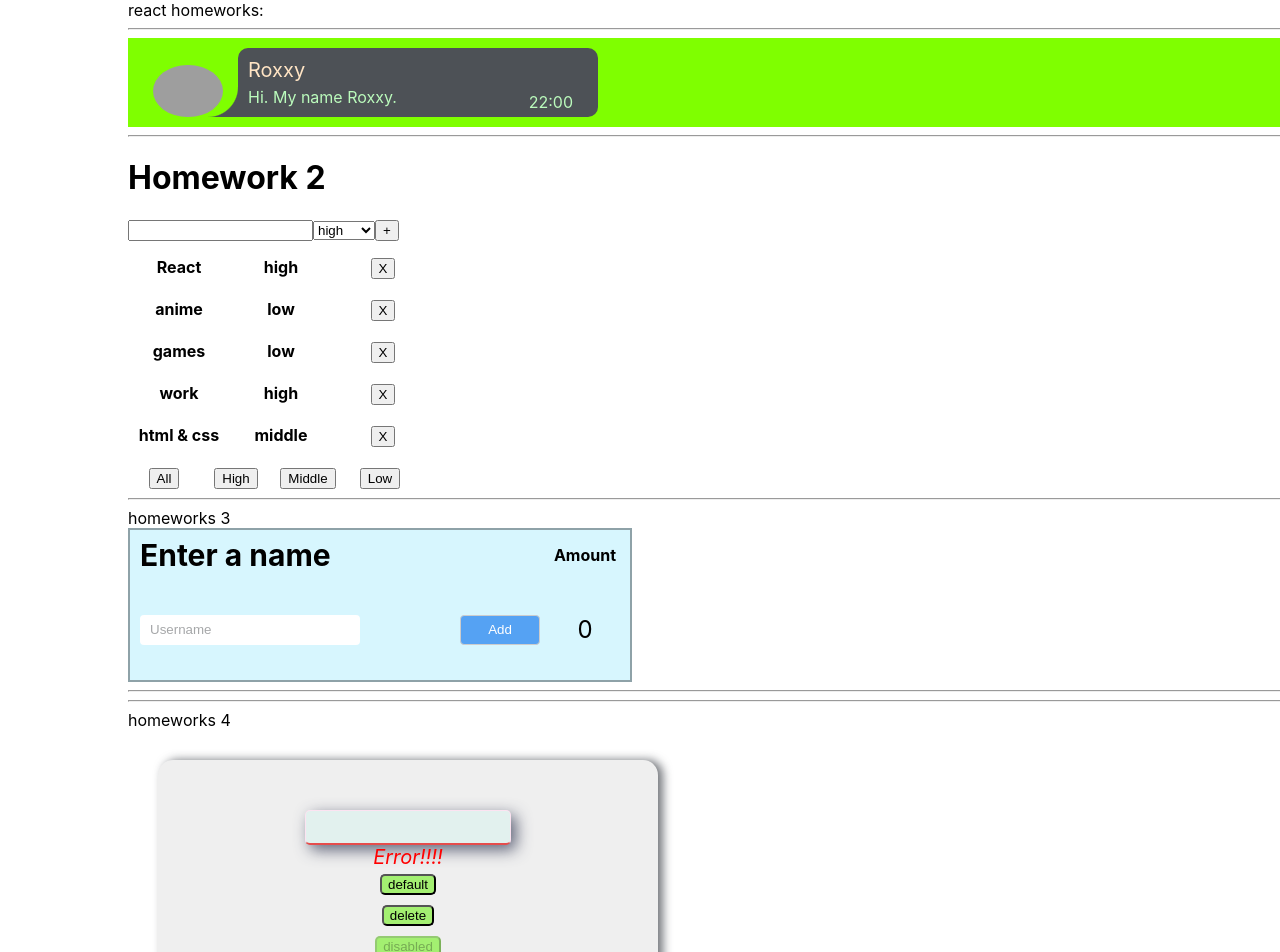
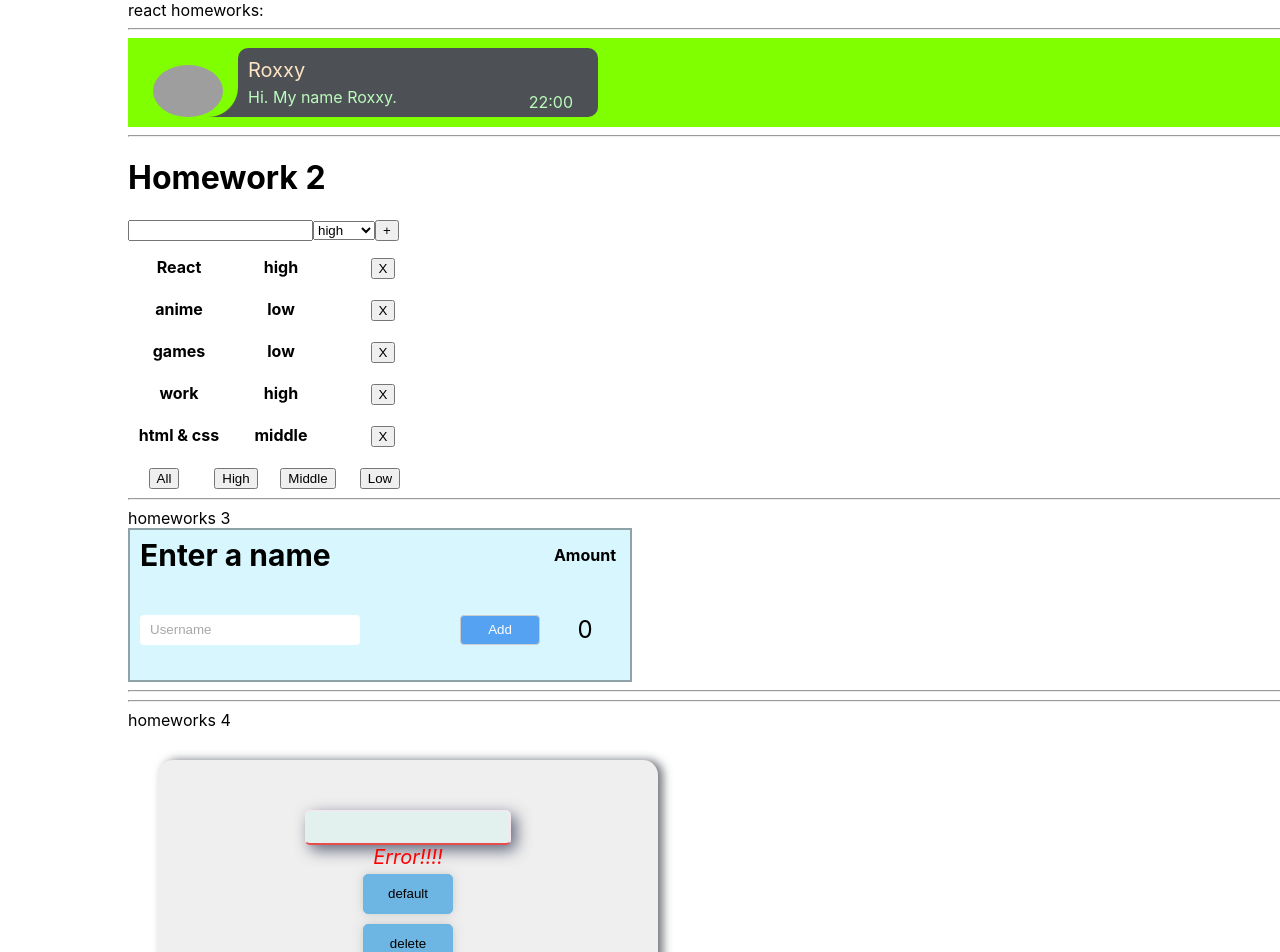
Before and after one commit to AlexNewHere/home-work, a React (Create React App) app: page / in a window 1280 px wide. Shown: the top 952 px of the page. Built offline with nearby package versions, Linux system fonts and the light colour scheme; grey boxes are pictures that could not be loaded.

Commit message:
completed HW5

```diff
--- a/src/p2-homeworks/h4/common/c2-SuperButton/SuperButton.module.css
+++ b/src/p2-homeworks/h4/common/c2-SuperButton/SuperButton.module.css
@@ -1,16 +1,32 @@
+@keyframes animation {
+  0% {
+    transform: perspective(100px) rotateX(0deg) rotateY(0deg);
+  }
+  50% {
+    transform:perspective(100px) rotateX(-180.1deg) rotateY(0deg);
+  }
+  100% {
+    transform: perspective(100px) rotateX(0deg) rotateY(0deg);
+  }
+}
+
 .default {
-    background: #a3ef71;
+    background: #6db5e3;
     margin: 5px;
     border-radius: 5px;
+    width: 90px;
+    height: 40px;
+    border: 1px solid #6db5e3;
+    box-shadow: rgba(180, 185, 181, 0.68) 0 0 10px;
 }
 
 .default:hover {
-    background: #d1e8c3;
-    box-shadow: rgba(180, 185, 181, 0.53) 0px 0px 10px;
+    background: rgba(94, 200, 232, 0.59);
+    border: none;
+    animation: animation 2s cubic-bezier(0.9, 0, 0.175, 1) infinite;
 }
 
 .red {
-
     background: #ec7878;
     margin: 5px;
     border-radius: 5px;
```
